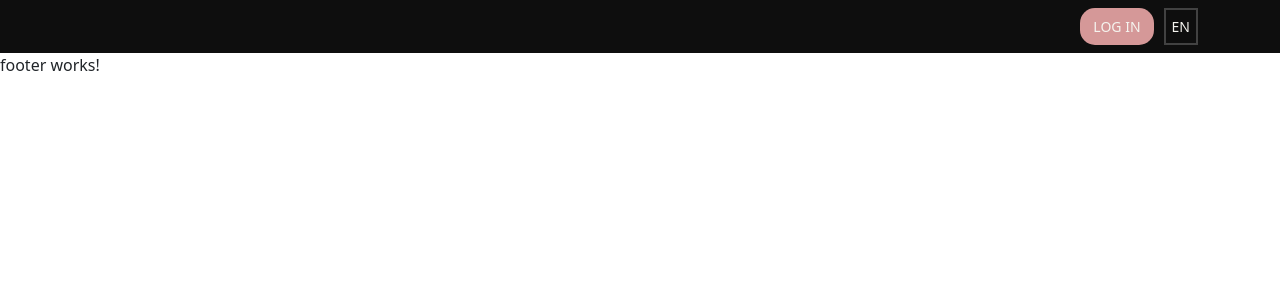
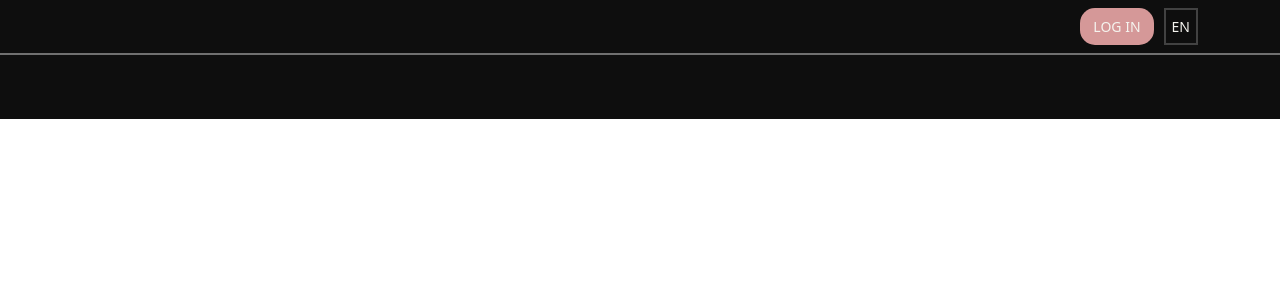
Before and after one commit to Dina6242/Attendees, an Angular app: page / in a window 1280 px wide. Shown: the top 300 px of the page. Built offline with nearby package versions, Linux system fonts and the light colour scheme.

Commit message:
Add footer

```diff
--- a/src/app/core/components/footer/footer.component.html
+++ b/src/app/core/components/footer/footer.component.html
@@ -1 +1,5 @@
-<p>footer works!</p>
+<footer>
+  <section class="copyrights">
+    <span></span>
+  </section>
+</footer>
--- a/src/app/core/components/footer/footer.component.scss
+++ b/src/app/core/components/footer/footer.component.scss
@@ -0,0 +1,28 @@
+@import "../../../../styles.scss";
+
+footer {
+  background-color: $thirdColor;
+  .copyrights {
+    text-align: center;
+    border-top: 2px solid $fifthColor;
+    padding: 2em 0;
+
+    span {
+      color: $fourthColor;
+      font-size: 14px;
+    }
+  }
+}
+
+// Start Media Query //
+@include media-breakpoint-down(lg) {
+  .holder {
+    padding-bottom: 2em !important;
+
+    .content {
+      margin-bottom: 2em;
+    }
+  }
+}
+
+// End Media Query //
```
